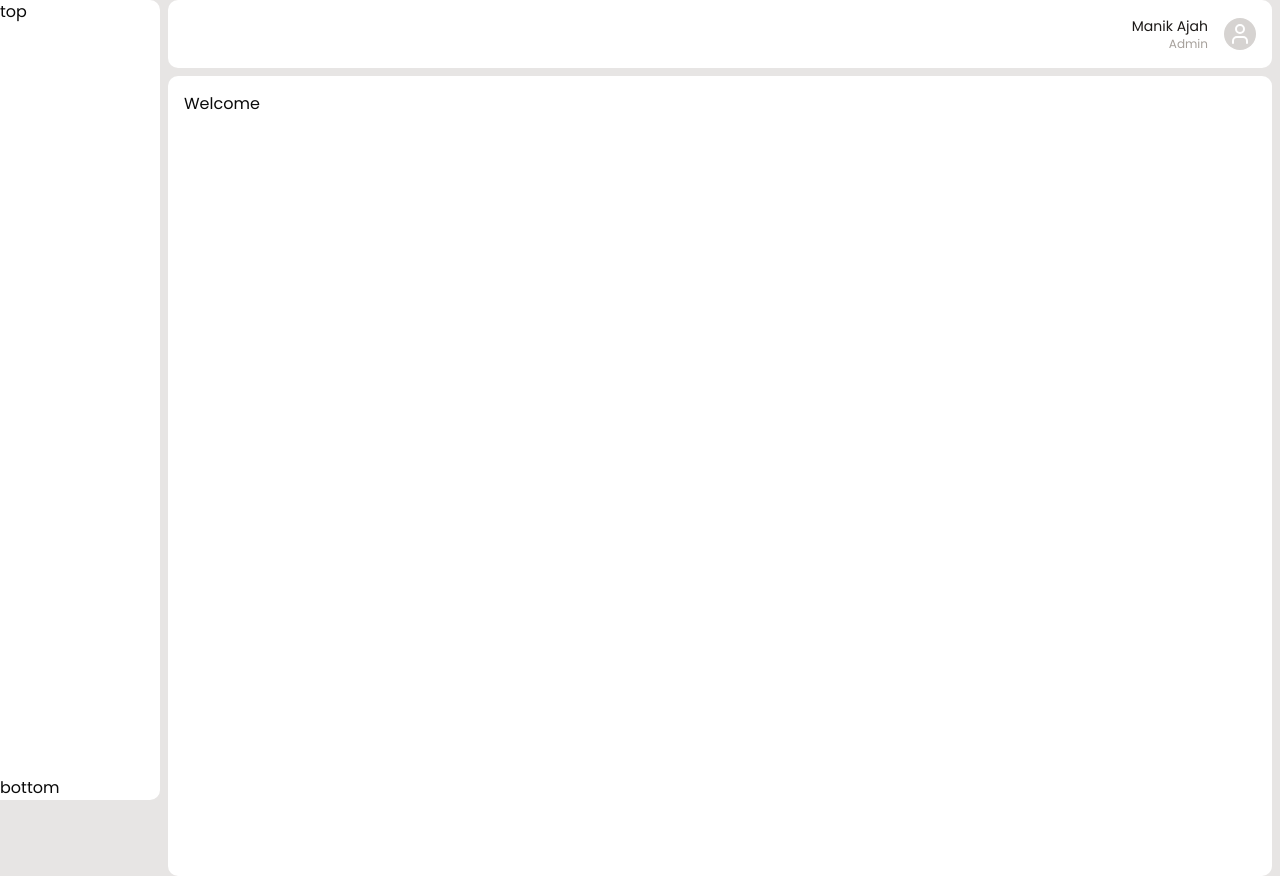
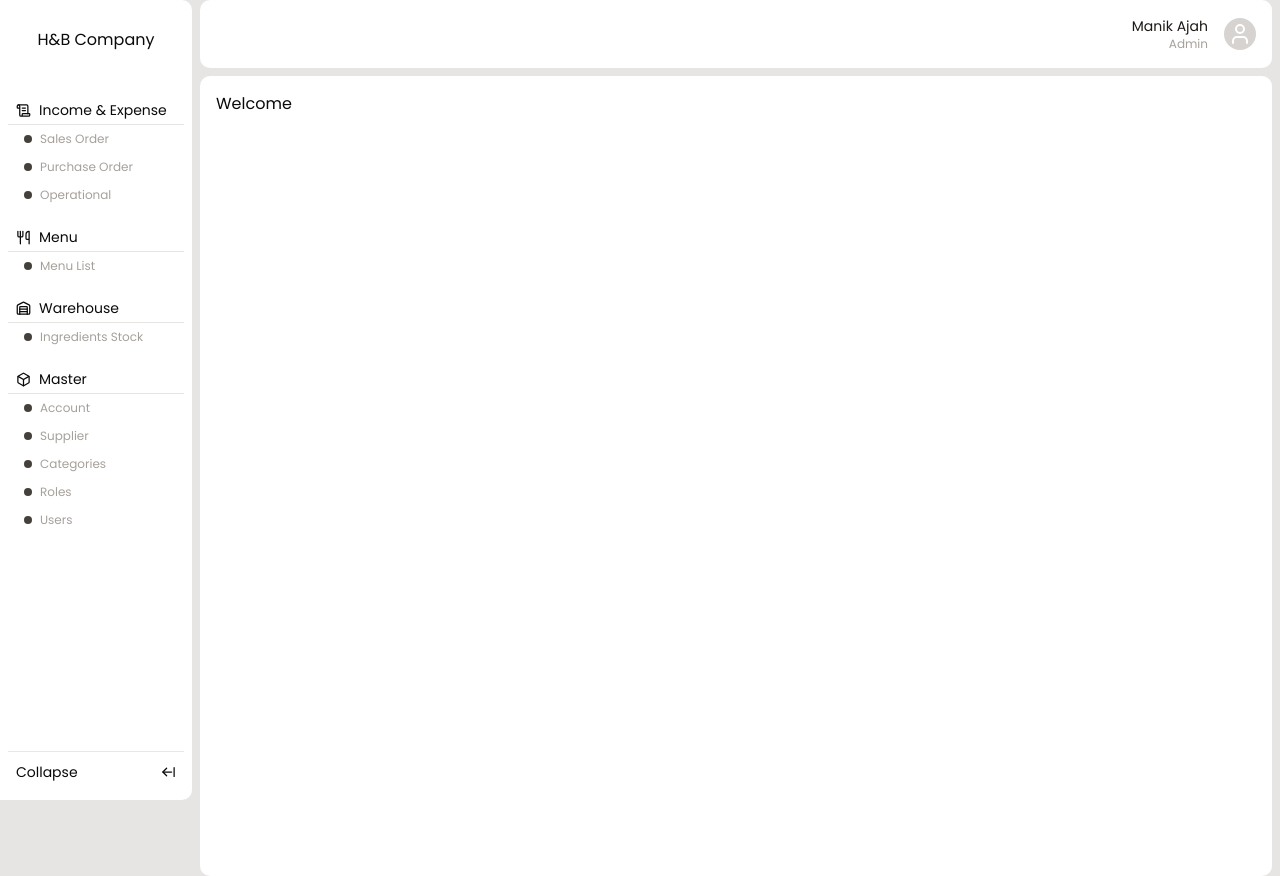
Before and after one commit to ManikTzyyy/f-b, a Next.js app: page / in a window 1280 px wide. Built offline with nearby package versions, Linux system fonts and the light colour scheme.

Commit message:
sidebar menu

```diff
--- a/src/components/layout/Sidebar.jsx
+++ b/src/components/layout/Sidebar.jsx
@@ -1,8 +1,129 @@
+"use client";
+
+import {
+  Box,
+  Warehouse,
+  ArrowLeftFromLineIcon,
+  ArrowRightFromLineIcon,
+  ScrollText,
+  Utensils
+} from "lucide-react";
+
+import Link from "next/link";
+import { usePathname } from "next/navigation";
+import { useState } from "react";
+
 export default function Sidebar() {
+  const [expanded, isExpanded] = useState(true);
+  const pathname = usePathname();
+
+  const menu = [
+
+
+    {
+      label: "Income & Expense",
+      icon: ScrollText,
+      children: [
+        { label: "Sales Order", route: "#" },
+        { label: "Purchase Order", route: "#" },
+        { label: "Operational", route: "#" },
+
+      ],
+    },
+    {
+      label: "Menu",
+      icon: Utensils,
+      children: [
+        { label: "Menu List", route: "#" },
+
+      ],
+    },
+    {
+      label: "Warehouse",
+      icon: Warehouse,
+      children: [
+        { label: "Ingredients Stock", route: "" },
+
+      ],
+    },
+    {
+      label: "Master",
+      icon: Box,
+      children: [
+        { label: "Account", route: "#" },
+        { label: "Supplier", route: "#" },
+        { label: "Categories", route: "/master/category" },
+        { label: "Roles", route: "#" },
+        { label: "Users", route: "#" },
+
+      ],
+    },
+  ];
+
   return (
-    <div className="bg-white min-w-40 rounded-r-lg rounded-br-lg flex flex-col justify-between h-screen max-h-screen sticky top-0">
-      <div className="">top</div>
-       <div className="">bottom</div>
+    <div
+      className={`bg-white rounded-r-lg rounded-br-lg flex flex-col justify-between h-screen max-h-screen sticky top-0 transition-all ease-in-out p-2
+    ${expanded ? "min-w-48" : "min-w-0"}
+    `}
+    >
+      <div>
+        <div className="min-h-3 pb-2 my-5 text-center">
+          {expanded && "H&B Company"}
+        </div>
+        {menu.map((item) => {
+          const Icon = item.icon;
+
+          return (
+            <div key={item.label}>
+              <div className="space-y-0.5">
+                <div
+                  className={`px-2 pt-5 pb-1 w-full border-b border-stone-200 flex items-center
+              ${expanded ? "justify-between" : "justify-center"}
+              `}
+                >
+                  <div className="flex items-center text-start gap-2">
+                    <Icon width={15} height={15} />
+                    {expanded && <span className="text-sm">{item.label}</span>}
+                  </div>
+                </div>
+
+                {expanded && (
+                  <div className="flex flex-col text-xs gap-1 pl-2 text-stone-400">
+                    {item.children?.map((e) => (
+                      <Link
+                        key={e.label}
+                        href={e.route}
+                        className={`flex items-center gap-2 rounded-full py-1 px-2 hover:bg-orange-200 ${
+                          pathname === e.route ? "bg-orange-500 text-white" : ""
+                        }`}
+                      >
+                        <span className={`w-2 h-2  rounded-full
+                          ${pathname === e.route ? "bg-white":"bg-stone-700"}
+                          `}/>
+                        {e.label}
+                      </Link>
+                    ))}
+                  </div>
+                )}
+              </div>
+            </div>
+          );
+        })}
+      </div>
+      <button
+        className="border-t border-slate-200 flex text-sm items-center justify-between gap-1 px-2 py-2"
+        onClick={() => {
+          isExpanded(!expanded);
+        }}
+      >
+        {expanded && <span>Collapse</span>}
+
+        {expanded ? (
+          <ArrowLeftFromLineIcon width={15} />
+        ) : (
+          <ArrowRightFromLineIcon width={15} />
+        )}
+      </button>
     </div>
   );
 }
```
